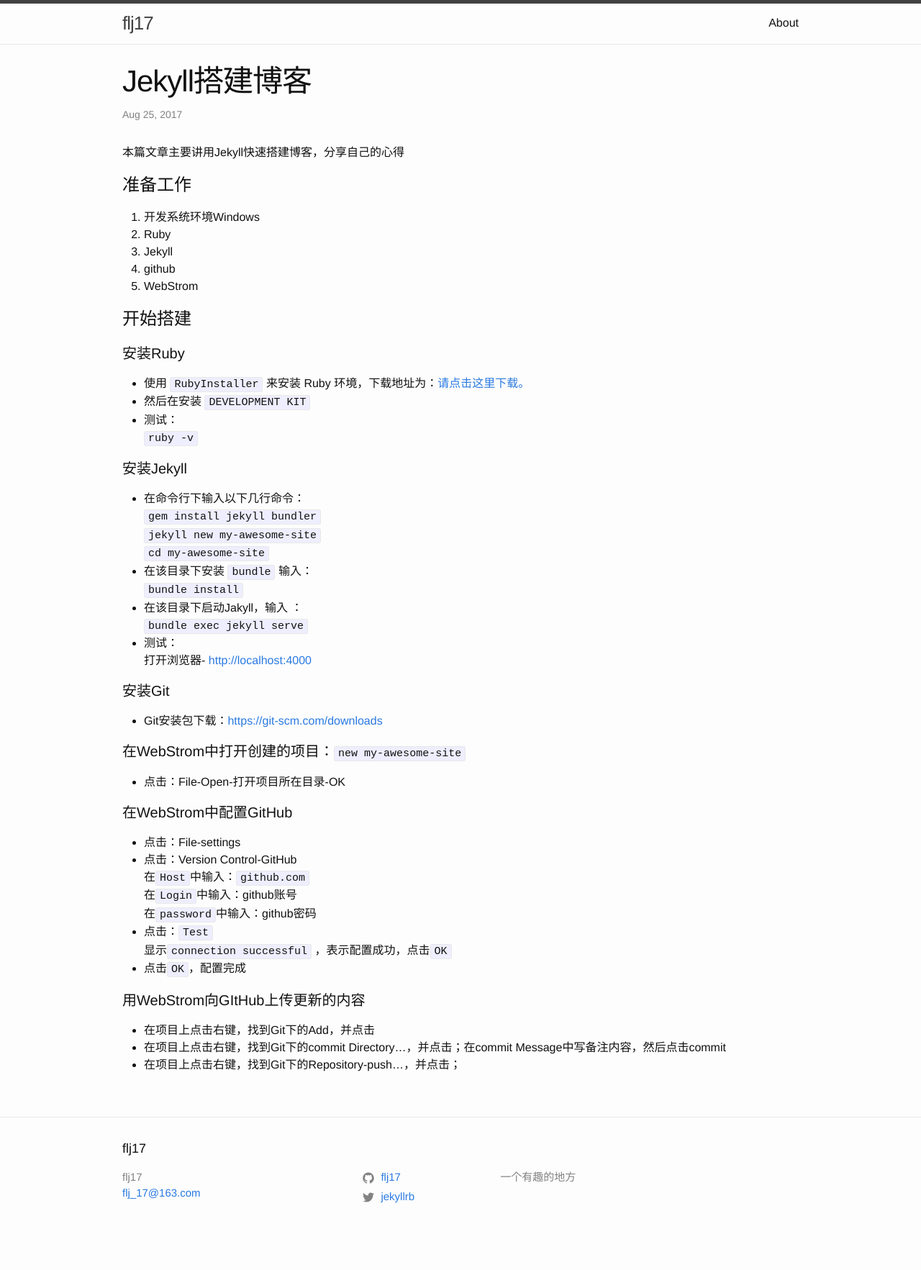
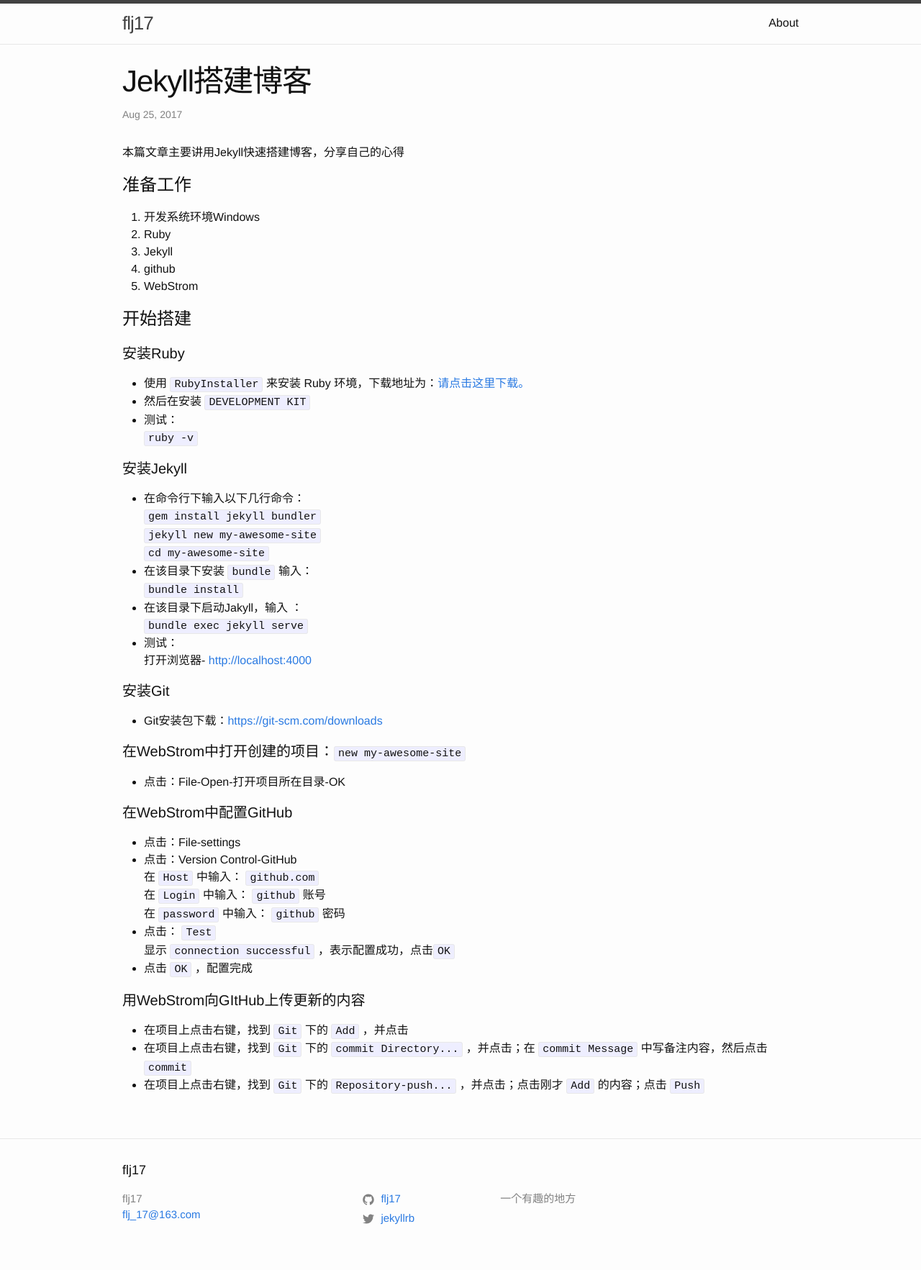
Before and after one commit to flj17/flj17.github.io, a Jekyll site: the page built from _posts/2017-08-25-Jekyll搭建博客.markdown, in a window 1280 px wide. Shown: the whole page at 72% size. Built offline with Jekyll 4.4.1, drawn with Linux system fonts in a browser that asks for light colours; before the commit the page ends 1735 px from its top, so only the background shows below that.

Commit message:
添加内容

```diff
--- a/_layouts/home.html
+++ b/_layouts/home.html
@@ -5,7 +5,9 @@ layout: default
 <div class="home">
 
     <div class="cover">
-
+        <a href="https://movie.douban.com/annual2016/?source=navigation#1">
+            <img src="/assets/img/2017/08/25/home.jpg">
+        </a>
     </div>
 
   <h1 class="page-heading">文章</h1>
--- a/_posts/2017-08-25-Jekyll搭建博客.markdown
+++ b/_posts/2017-08-25-Jekyll搭建博客.markdown
@@ -39,14 +39,14 @@ categories: jekyll update
 #### 在WebStrom中配置GitHub
 * 点击：File-settings
 * 点击：Version Control-GitHub <br />
-在`Host`中输入：`github.com` <br />
-在`Login`中输入：github账号 <br />
-在`password`中输入：github密码
-* 点击：`Test`<br />
-显示`connection successful` ，表示配置成功，点击`OK`
-* 点击`OK`，配置完成
+在 `Host` 中输入： `github.com` <br />
+在 `Login` 中输入： `github` 账号 <br />
+在 `password` 中输入： `github` 密码
+* 点击： `Test` <br />
+显示 `connection successful` ，表示配置成功，点击`OK`
+* 点击 `OK` ，配置完成
 
 #### 用WebStrom向GItHub上传更新的内容
-* 在项目上点击右键，找到Git下的Add，并点击
-* 在项目上点击右键，找到Git下的commit Directory...，并点击；在commit Message中写备注内容，然后点击commit
-* 在项目上点击右键，找到Git下的Repository-push...，并点击；
+* 在项目上点击右键，找到 `Git` 下的 `Add` ，并点击
+* 在项目上点击右键，找到 `Git` 下的 `commit Directory...` ，并点击；在 `commit Message` 中写备注内容，然后点击 `commit`
+* 在项目上点击右键，找到 `Git` 下的 `Repository-push...` ，并点击；点击刚才 `Add` 的内容；点击 `Push`
--- a/_sass/minima/_layout.scss
+++ b/_sass/minima/_layout.scss
@@ -174,7 +174,7 @@
   width: 100%;
   height: 400px;
 
-  background-color: #555;
+  //background-color: #555;
 }
 
 /**
```
Also changed, not shown: assets/img/2017/08/25/home.jpg (added).
